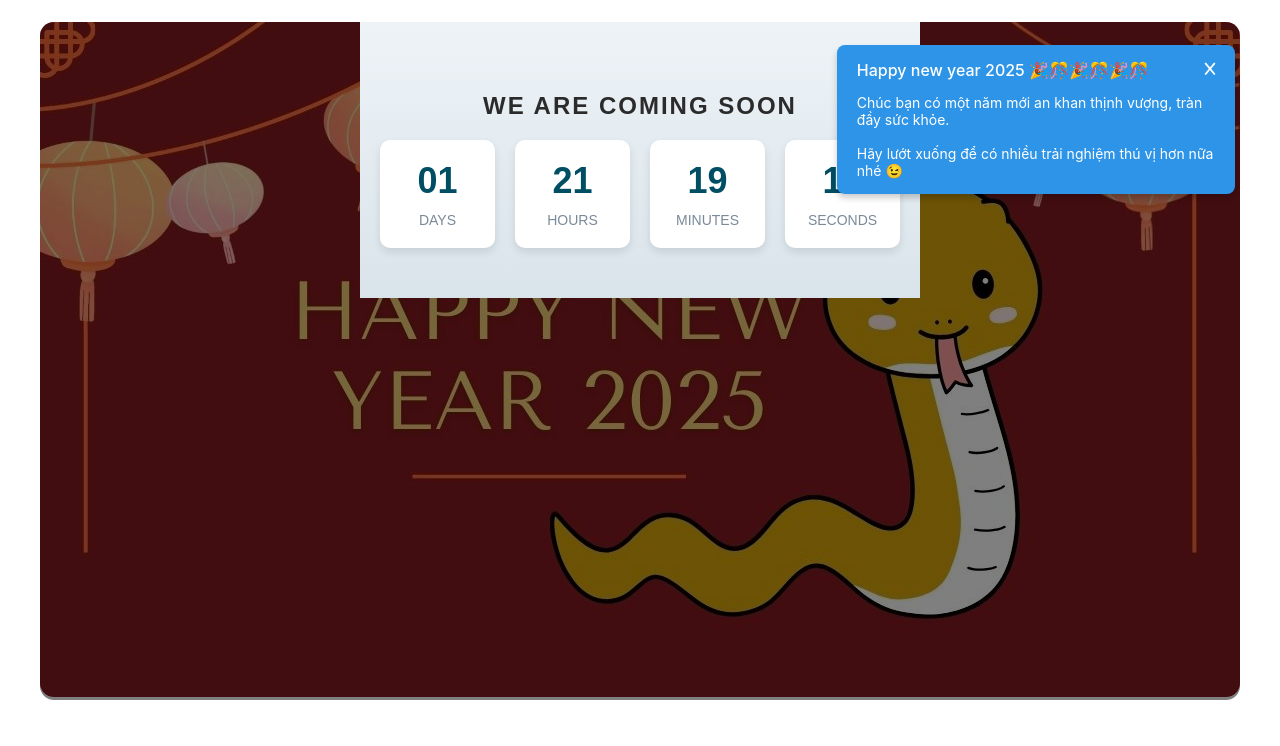
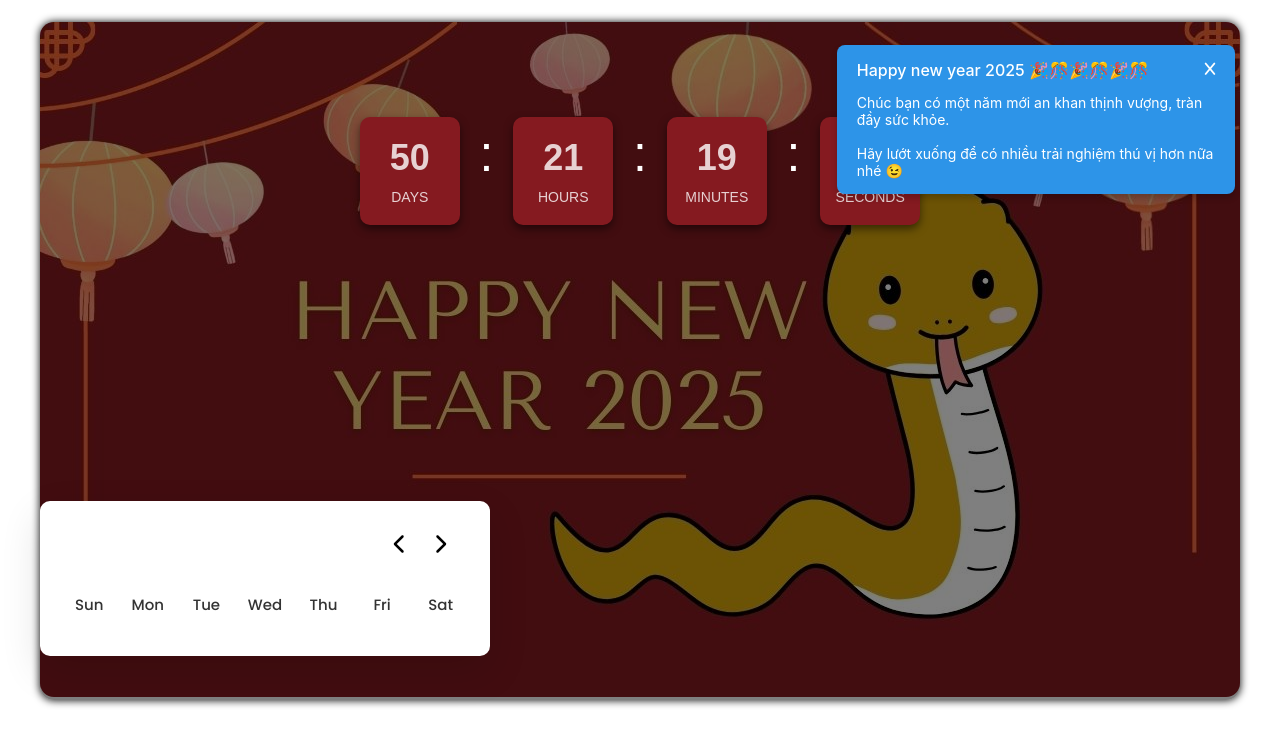
Before and after one commit to DuyPhuonggg/Langding-page, an Angular app: page / in a window 1280 px wide. Shown: the top 746 px of the page. Built offline with nearby package versions, Linux system fonts and the light colour scheme.

Commit message:
4th commit

```diff
--- a/src/app/app.component.css
+++ b/src/app/app.component.css
@@ -10,16 +10,7 @@
    text-align: center;
    font-family: 'Arial', sans-serif;
    color: #333;
-   background: linear-gradient(to bottom, #eef3f7, #d9e4ea);
-   padding: 50px 20px;
- }
-
- h2 {
-   font-size: 24px;
-   margin-bottom: 20px;
-   color: #2b2b2b;
-   text-transform: uppercase;
-   letter-spacing: 2px;
+   padding: 50px 0;
  }
 
  .countdown-boxes {
@@ -29,8 +20,8 @@
  }
 
  .countdown-box {
-   background: #ffffff;
-   box-shadow: 0 4px 8px rgba(0, 0, 0, 0.1);
+   background: #851a20;
+   box-shadow: 0 4px 8px rgba(0, 0, 0, 0.5);
    border-radius: 10px;
    padding: 20px 15px;
    text-align: center;
@@ -40,12 +31,20 @@
  .count-value {
    font-size: 36px;
    font-weight: bold;
-   color: #004e64;
+   color: rgba(255, 255, 255, 0.8);
  }
 
  .count-label {
    font-size: 14px;
-   color: #7a8a99;
+   color: rgba(255, 255, 255, 0.8);
    margin-top: 10px;
    text-transform: uppercase;
  }
+
+.countdown-separate {
+  font-size: 50px;
+  color: rgba(255, 255, 255, 1);
+  display: flex;
+  align-items: center;
+  padding-bottom: 2.5rem;
+}
--- a/src/app/app.component.html
+++ b/src/app/app.component.html
@@ -3,11 +3,13 @@
     <!--  slider-->
     <div class="m-auto relative">
       <img ngSrc="./assets/background-1.jpg" alt="" height="675" width="1200" class="bd-radius-1 z-1"/>
-      <div class="overlay-1 bd-radius-1 z-3 absolute"></div>
+      <div class="overlay-1 bd-radius-1 z-3 absolute" style="box-shadow: 0 0 8px rgba(0, 0, 0, 1)"></div>
       <div class="absolute z-4 t-0 b-0 l-0 r-0 m-auto" >
-          <ng-container [ngTemplateOutlet]="countDown">
+          <ng-container [ngTemplateOutlet]="countDown"></ng-container>
+      </div>
 
-          </ng-container>
+      <div class="absolute z-4 b-2 l-0 r-0 text-white" >
+        <app-calender></app-calender>
       </div>
     </div>
 
@@ -34,22 +36,24 @@
 
 
 <ng-template #countDown>
-    <div class="w-25 m-auto text-white">
+    <div class="w-25 m-auto pt-2">
       <div class="countdown-container">
-        <h2>We Are Coming Soon</h2>
         <div class="countdown-boxes">
           <div class="countdown-box">
             <div class="count-value">{{ timeDisplay.days }}</div>
             <div class="count-label">Days</div>
           </div>
+          <div class="countdown-separate"> : </div>
           <div class="countdown-box">
             <div class="count-value">{{ timeDisplay.hours }}</div>
             <div class="count-label">Hours</div>
           </div>
+          <div class="countdown-separate"> : </div>
           <div class="countdown-box">
             <div class="count-value">{{ timeDisplay.minutes }}</div>
             <div class="count-label">Minutes</div>
           </div>
+          <div class="countdown-separate"> : </div>
           <div class="countdown-box">
             <div class="count-value">{{ timeDisplay.seconds }}</div>
             <div class="count-label">Seconds</div>
--- a/src/app/app.component.ts
+++ b/src/app/app.component.ts
@@ -12,7 +12,6 @@ export class AppComponent implements AfterViewInit, OnInit, OnDestroy {
   intervalId: any;
 
   timeDisplay = {
-    weeks: '00',
     days: '00',
     hours: '00',
     minutes: '00',
@@ -62,10 +61,9 @@ export class AppComponent implements AfterViewInit, OnInit, OnDestroy {
   }
 
   updateCountdownDisplay() {
-    const { weeks, days, hours, minutes, seconds } = this.timeHelper.countDown(this.remainTime);
+    const { days, hours, minutes, seconds } = this.timeHelper.countDown(this.remainTime);
 
     this.timeDisplay = {
-      weeks: weeks.toString(),
       days: days.toString(),
       hours: hours.toString(),
       minutes: minutes.toString(),
--- a/src/app/helpers/timer.helper.ts
+++ b/src/app/helpers/timer.helper.ts
@@ -2,14 +2,12 @@
 export class TimeHelper {
 
   countDown(remainTime: number) {
-    const weeks = Math.floor(remainTime / (1000 * 60 * 60 * 24 * 7));
-    const days = Math.floor((remainTime % (1000 * 60 * 60 * 24 * 7)) / (1000 * 60 * 60 * 24));
+    const days = Math.floor(remainTime / (1000 * 60 * 60 * 24));
     const hours = Math.floor((remainTime % (1000 * 60 * 60 * 24)) / (1000 * 60 * 60));
     const minutes = Math.floor((remainTime % (1000 * 60 * 60)) / (1000 * 60));
     const seconds = Math.floor((remainTime % (1000 * 60)) / 1000);
 
     return {
-      weeks: weeks < 10 ? '0' + weeks : weeks,
       days: days < 10 ? '0' + days : days,
       hours: hours < 10 ? '0' + hours : hours,
       minutes: minutes < 10 ? '0' + minutes : minutes,
--- a/src/app/shared/common/toast/toast.component.css
+++ b/src/app/shared/common/toast/toast.component.css
@@ -51,7 +51,7 @@
 }
 
 .inactive-toast {
-  animation: slideOut 0.5s ease forwards;
+  animation: fadeOut 0.5s ease forwards;
 }
 
 @keyframes slideIn {
@@ -73,6 +73,7 @@
   to {
     opacity: 0;
     transform: translateX(100%);
+
   }
 }
 
@@ -82,5 +83,6 @@
   }
   to {
     opacity: 0;
+    display: none;
   }
 }
--- /dev/null
+++ b/src/app/shared/component/calender/calender.component.css
@@ -0,0 +1,103 @@
+/* Import Google font - Poppins */
+@import url('https://fonts.googleapis.com/css2?family=Poppins:wght@400;500;600&display=swap');
+*{
+  margin: 0;
+  padding: 0;
+  box-sizing: border-box;
+  font-family: 'Poppins', sans-serif;
+}
+body{
+  display: flex;
+  align-items: center;
+  padding: 0 10px;
+  justify-content: center;
+  min-height: 100vh;
+  background: #9B59B6;
+}
+.wrapper{
+  width: 450px;
+  background: #fff;
+  border-radius: 10px;
+  box-shadow: 0 15px 40px rgba(0,0,0,0.12);
+}
+.wrapper header{
+  display: flex;
+  align-items: center;
+  padding: 25px 30px 10px;
+  justify-content: space-between;
+}
+header .icons{
+  display: flex;
+}
+header .icons span{
+  height: 38px;
+  width: 38px;
+  margin: 0 1px;
+  cursor: pointer;
+  color: #878787;
+  text-align: center;
+  line-height: 38px;
+  font-size: 1.9rem;
+  user-select: none;
+  border-radius: 50%;
+}
+.icons span:last-child{
+  margin-right: -10px;
+}
+header .icons span:hover{
+  background: #f2f2f2;
+}
+header .current-date{
+  font-size: 1.45rem;
+  font-weight: 500;
+}
+.calendar{
+  padding: 20px;
+}
+.calendar ul{
+  display: flex;
+  flex-wrap: wrap;
+  list-style: none;
+  text-align: center;
+}
+.calendar .days{
+  margin-bottom: 20px;
+}
+.calendar li{
+  color: #333;
+  width: calc(100% / 7);
+  font-size: 1.07rem;
+}
+.calendar .weeks li{
+  font-weight: 500;
+  cursor: default;
+}
+.calendar .days li{
+  z-index: 1;
+  cursor: pointer;
+  position: relative;
+  margin-top: 30px;
+}
+.days li.inactive{
+  color: #aaa;
+}
+.days li.active{
+  color: #fff;
+}
+.days li::before{
+  position: absolute;
+  content: "";
+  left: 50%;
+  top: 50%;
+  height: 40px;
+  width: 40px;
+  z-index: -1;
+  border-radius: 50%;
+  transform: translate(-50%, -50%);
+}
+.days li.active::before{
+  background: #9B59B6;
+}
+.days li:not(.active):hover::before{
+  background: #f2f2f2;
+}
--- /dev/null
+++ b/src/app/shared/component/calender/calender.component.html
@@ -0,0 +1,28 @@
+<div class="wrapper">
+  <header>
+    <p class="current-date"></p>
+    <div class="icons">
+      <span id="prev" class="material-symbols-rounded" #prevNextIcon>
+        <svg xmlns="http://www.w3.org/2000/svg" viewBox="0 0 320 512" width="20" height="20"><path d="M9.4 233.4c-12.5 12.5-12.5 32.8 0 45.3l192 192c12.5 12.5 32.8 12.5 45.3 0s12.5-32.8 0-45.3L77.3 256 246.6 86.6c12.5-12.5 12.5-32.8 0-45.3s-32.8-12.5-45.3 0l-192 192z"/></svg>
+      </span>
+      <i class="fa-chevron-left"></i>
+      <span id="next" class="material-symbols-rounded" >
+     <svg xmlns="http://www.w3.org/2000/svg" viewBox="0 0 320 512" width="20" height="20"><path d="M310.6 233.4c12.5 12.5 12.5 32.8 0 45.3l-192 192c-12.5 12.5-32.8 12.5-45.3 0s-12.5-32.8 0-45.3L242.7 256 73.4 86.6c-12.5-12.5-12.5-32.8 0-45.3s32.8-12.5 45.3 0l192 192z"/></svg>
+
+      </span>
+
+    </div>
+  </header>
+  <div class="calendar">
+    <ul class="weeks">
+      <li>Sun</li>
+      <li>Mon</li>
+      <li>Tue</li>
+      <li>Wed</li>
+      <li>Thu</li>
+      <li>Fri</li>
+      <li>Sat</li>
+    </ul>
+    <ul class="days" #daysTag></ul>
+  </div>
+</div>
--- /dev/null
+++ b/src/app/shared/component/calender/calender.component.ts
@@ -0,0 +1,68 @@
+import { Component, ElementRef, ViewChild } from '@angular/core';
+
+@Component({
+  selector: 'app-calender',
+  templateUrl: './calender.component.html',
+  styleUrls: ['./calender.component.css']
+})
+export class CalenderComponent {
+  @ViewChild('daysTag') daysTagRef: ElementRef | any;
+  @ViewChild('currentDate') currentDateRef: ElementRef | any;
+  @ViewChild('prevNextIcon') prevNextIconRef: ElementRef | any;
+
+  date : Date;
+  currYear : Date | number | string;
+  currMonth : Date | number | string;
+  months : Array<string> = ["January", "February", "March", "April", "May", "June", "July",
+    "August", "September", "October", "November", "December"];
+
+  constructor() {
+      this.date = new Date();
+      this.currYear = this.date.getFullYear();
+      this.currMonth = this.date.getMonth();
+  }
+
+//    renderCalendar() {
+//     let firstDayofMonth = new Date(currYear, currMonth, 1).getDay(),
+//       lastDateofMonth = new Date(currYear, currMonth + 1, 0).getDate(),
+//       lastDayofMonth = new Date(currYear, currMonth, lastDateofMonth).getDay(),
+//       lastDateofLastMonth = new Date(currYear, currMonth, 0).getDate();
+//     let liTag = "";
+//
+//     for (let i = firstDayofMonth; i > 0; i--) { // creating li of previous month last days
+//       liTag += `<li class="inactive">${lastDateofLastMonth - i + 1}</li>`;
+//     }
+//
+//     for (let i = 1; i <= lastDateofMonth; i++) { // creating li of all days of current month
+//       // adding active class to li if the current day, month, and year matched
+//       let isToday = i === date.getDate() && currMonth === new Date().getMonth()
+//       && currYear === new Date().getFullYear() ? "active" : "";
+//       liTag += `<li class="${isToday}">${i}</li>`;
+//     }
+//
+//     for (let i = lastDayofMonth; i < 6; i++) { // creating li of next month first days
+//       liTag += `<li class="inactive">${i - lastDayofMonth + 1}</li>`
+//     }
+//     currentDate.innerText = `${months[currMonth]} ${currYear}`; // passing current mon and yr as currentDate text
+//     daysTag.innerHTML = liTag;
+//   }
+//
+//   renderCalendar();
+//
+//   prevNextIcon.forEach(icon => { // getting prev and next icons
+//   icon.addEventListener("click", () => { // adding click event on both icons
+//   // if clicked icon is previous icon then decrement current month by 1 else increment it by 1
+//   currMonth = icon.id === "prev" ? currMonth - 1 : currMonth + 1;
+//
+//   if(currMonth < 0 || currMonth > 11) { // if current month is less than 0 or greater than 11
+//   // creating a new date of current year & month and pass it as date value
+//   date = new Date(currYear, currMonth, new Date().getDate());
+//   currYear = date.getFullYear(); // updating current year with new date year
+//   currMonth = date.getMonth(); // updating current month with new date month
+// } else {
+//   date = new Date(); // pass the current date as date value
+// }
+// renderCalendar(); // calling renderCalendar function
+// });
+// });
+}
--- a/src/styles.css
+++ b/src/styles.css
@@ -102,7 +102,6 @@ body {
 }
 
 
-
 .py-1 {
   padding: 1.6rem 0;
 }
@@ -117,6 +116,10 @@ body {
 
 .py-4 {
   padding: 6rem 0;
+}
+
+.pt-2 {
+  padding-top: 3.2rem;
 }
 
 .bd-radius-1 {
@@ -163,6 +166,10 @@ body {
 .b-0 {
   bottom: 0
 }
+
+.b-2 {
+  bottom: 3.2rem;
+}
 .text-white {
   color: #fde9e5;
 }
```
Also changed, not shown: src/app/shared/shared.module.ts (+5 -2 lines), 1 other file (tests, documents, lock files or other folders).
